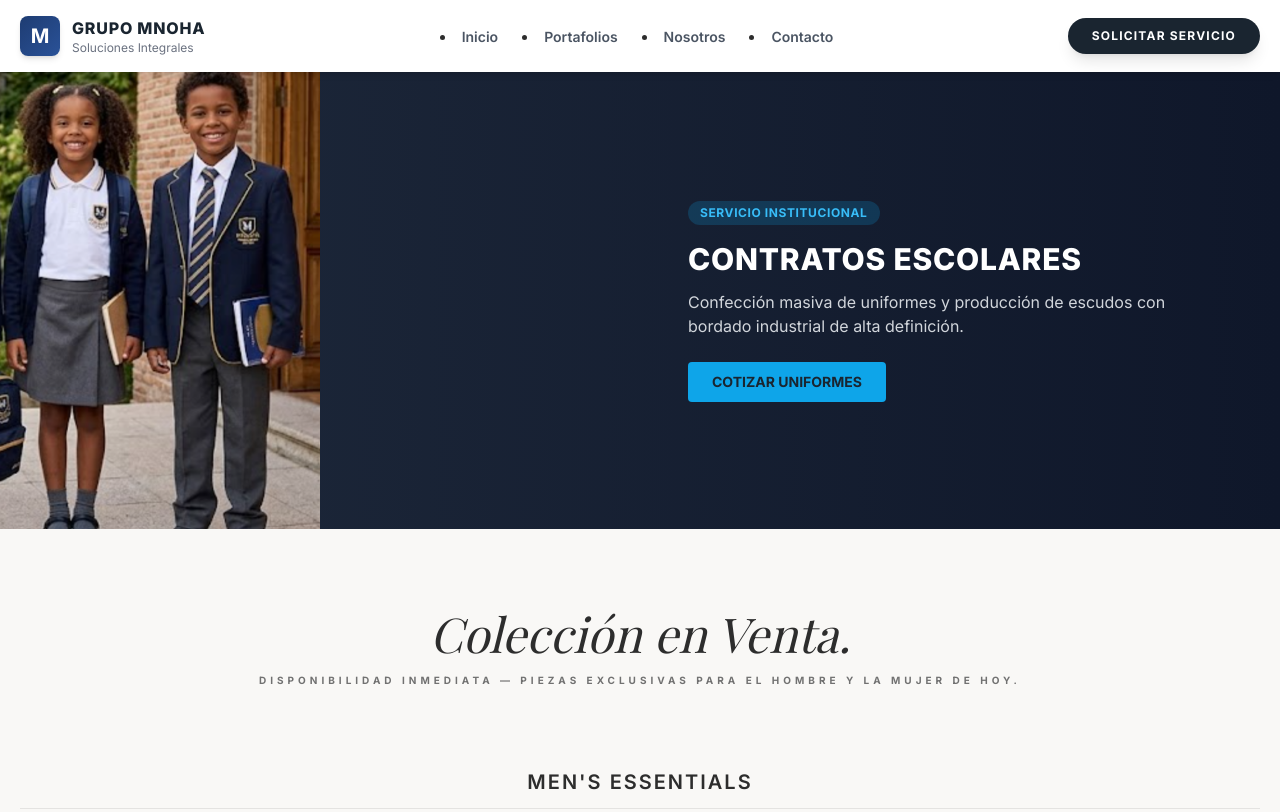
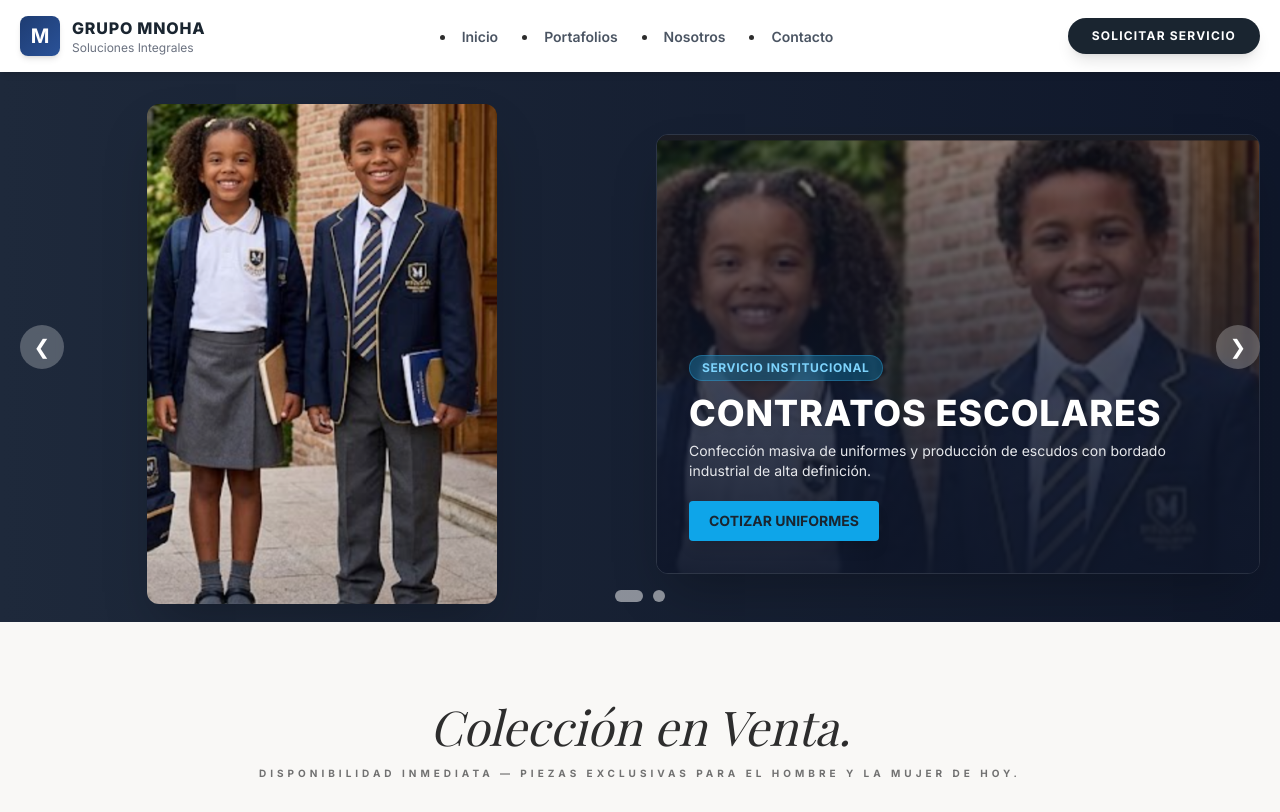
Before and after one commit to grupomnoha-lgtm/mnoha-site, a website: page sastreria.html in a window 1280 px wide. Shown: the top 812 px of the page. Drawn offline with nearby package versions, Linux system fonts and the light colour scheme; files whose address does not match are found by name; a web font is replaced by a local one.

Commit message:
Implement carousel for service banners
Added a carousel for service banners with slides for school contracts and industrial embroidery.

```diff
--- a/sastreria.html
+++ b/sastreria.html
@@ -77,23 +77,56 @@
     </header>
 
     <main>
-        <!-- Banner de Contratos Escolares & Bordados -->
-        <section class="bg-gradient-to-r from-[#1e293b] to-[#0f172a] text-white">
-            <div class="max-w-7xl mx-auto grid grid-cols-1 md:grid-cols-2 items-center min-h-[280px]">
-                <div class="flex overflow-x-auto snap-x snap-mandatory h-64 md:h-full">
-                    <!-- Las 5 imágenes de la carpeta de contratos escolares -->
-                    <img src="img/sastrería/contratos_escolares/1.png" alt="Uniforme escolar 1" class="w-full md:w-1/2 flex-shrink-0 snap-center h-full object-cover" onerror="this.style.display='none'">
-                    <img src="img/sastrería/contratos_escolares/2.png" alt="Uniforme escolar 2" class="w-full md:w-1/2 flex-shrink-0 snap-center h-full object-cover" onerror="this.style.display='none'">
-                    <img src="img/sastrería/contratos_escolares/3.png" alt="Uniforme escolar 3" class="w-full md:w-1/2 flex-shrink-0 snap-center h-full object-cover" onerror="this.style.display='none'">
-                    <img src="img/sastrería/contratos_escolares/4.png" alt="Uniforme escolar 4" class="w-full md:w-1/2 flex-shrink-0 snap-center h-full object-cover" onerror="this.style.display='none'">
-                    <img src="img/sastrería/contratos_escolares/5.png" alt="Uniforme escolar 5" class="w-full md:w-1/2 flex-shrink-0 snap-center h-full object-cover" onerror="this.style.display='none'">
+        <!-- Carrusel de Banners de Servicios -->
+        <section class="relative bg-gradient-to-r from-[#1e293b] to-[#0f172a] text-white overflow-hidden">
+            <div class="relative min-h-[600px] md:min-h-[550px]">
+                <!-- Slide 1: Contratos Escolares (1 y 1a) -->
+                <div class="sastreria-slide absolute inset-0 w-full h-full opacity-0 transition-opacity duration-700 ease-in-out">
+                    <div class="max-w-7xl mx-auto grid grid-cols-1 md:grid-cols-2 items-center gap-8 px-5 py-8 h-full">
+                        <div class="flex justify-center items-center">
+                            <img src="img/sastrería/contratos_escolares/1.jpg" alt="Uniforme escolar completo" class="max-h-[500px] w-auto object-contain rounded-xl shadow-2xl" onerror="this.src='img/sastrería/contratos_escolares/1.png'">
+                        </div>
+                        <div class="relative w-full rounded-xl overflow-hidden shadow-2xl border border-white/10 group min-h-[380px] md:min-h-[440px] flex items-end">
+                            <img src="img/sastrería/contratos_escolares/1a.png" alt="Uniformes escolares" class="absolute inset-0 w-full h-full object-cover block">
+                            <div class="absolute inset-0 bg-gradient-to-t from-[#0f172a]/95 via-[#0f172a]/75 to-[#0f172a]/40"></div>
+                            <div class="relative z-10 p-6 md:p-8 flex flex-col items-start w-full">
+                                <span class="inline-block bg-sky-500/30 backdrop-blur-md text-sky-300 text-xs font-bold uppercase tracking-wider px-3 py-1 rounded-full mb-3 border border-sky-400/30">Servicio Institucional</span>
+                                <h2 class="text-2xl md:text-4xl font-extrabold uppercase tracking-wide leading-tight mb-2 drop-shadow-md">CONTRATOS ESCOLARES</h2>
+                                <p class="text-gray-200 text-xs md:text-sm mb-5 max-w-lg font-medium drop-shadow-sm">Confección masiva de uniformes y producción de escudos con bordado industrial de alta definición.</p>
+                                <a href="https://wa.me/240555267985?text=Hola,%20quisiera%20cotizar%20uniformes%20escolares" target="_blank" class="inline-block bg-sky-500 text-brand-dark px-5 py-2.5 rounded font-bold text-xs md:text-sm hover:bg-sky-400 transition-colors shadow-lg">COTIZAR UNIFORMES</a>
+                            </div>
+                        </div>
+                    </div>
                 </div>
-                <div class="p-10 md:p-12">
-                    <span class="inline-block bg-sky-500/20 text-sky-400 text-xs font-bold uppercase tracking-wider px-3 py-1 rounded-full mb-4">Servicio Institucional</span>
-                    <h2 class="text-3xl font-extrabold uppercase tracking-wide leading-tight mb-3">Contratos Escolares</h2>
-                    <p class="text-gray-300 mb-6">Confección masiva de uniformes y producción de escudos con bordado industrial de alta definición.</p>
-                    <a href="https://wa.me/240555267985?text=Hola,%20quisiera%20cotizar%20uniformes%20escolares" target="_blank" class="inline-block bg-sky-500 text-brand-dark px-6 py-2.5 rounded font-bold text-sm hover:bg-sky-400 transition-colors">COTIZAR UNIFORMES</a>
+
+                <!-- Slide 2: Bordado Industrial (2 y 2a) -->
+                <div class="sastreria-slide absolute inset-0 w-full h-full opacity-0 transition-opacity duration-700 ease-in-out">
+                    <div class="max-w-7xl mx-auto grid grid-cols-1 md:grid-cols-2 items-center gap-8 px-5 py-8 h-full">
+                        <div class="relative w-full rounded-xl overflow-hidden shadow-2xl border border-white/10 group min-h-[380px] md:min-h-[440px] flex items-end order-last md:order-first">
+                            <img src="img/sastrería/contratos_escolares/2a.png" alt="Detalle de bordado" class="absolute inset-0 w-full h-full object-cover block">
+                            <div class="absolute inset-0 bg-gradient-to-t from-[#0f172a]/95 via-[#0f172a]/75 to-[#0f172a]/40"></div>
+                            <div class="relative z-10 p-6 md:p-8 flex flex-col items-start w-full">
+                                <span class="inline-block bg-amber-500/30 backdrop-blur-md text-amber-300 text-xs font-bold uppercase tracking-wider px-3 py-1 rounded-full mb-3 border border-amber-400/30">Diseño y Producción</span>
+                                <h2 class="text-2xl md:text-4xl font-extrabold uppercase tracking-wide leading-tight mb-2 drop-shadow-md">BORDADO INDUSTRIAL</h2>
+                                <p class="text-gray-200 text-xs md:text-sm mb-5 max-w-lg font-medium drop-shadow-sm">Digitalizamos y producimos escudos institucionales con la más alta fidelidad y durabilidad para todo tipo de prendas.</p>
+                                <a href="https://wa.me/240555267985?text=Hola,%20quisiera%20cotizar%20bordados%20industriales" target="_blank" class="inline-block bg-amber-500 text-brand-dark px-5 py-2.5 rounded font-bold text-xs md:text-sm hover:bg-amber-400 transition-colors shadow-lg">COTIZAR BORDADOS</a>
+                            </div>
+                        </div>
+                        <div class="flex justify-center items-center">
+                            <img src="img/sastrería/contratos_escolares/2.png" alt="Catálogo de uniforme escolar" class="max-h-[500px] w-auto object-contain rounded-xl shadow-2xl">
+                        </div>
+                    </div>
                 </div>
+            </div>
+
+            <!-- Navigation Arrows -->
+            <button class="slider-btn absolute top-1/2 -translate-y-1/2 left-5 bg-white/25 text-white border-none w-11 h-11 rounded-full cursor-pointer text-xl flex items-center justify-center backdrop-blur-sm hover:bg-white/50 transition-colors z-20" onclick="moveSlide(-1)">&#10094;</button>
+            <button class="slider-btn absolute top-1/2 -translate-y-1/2 right-5 bg-white/25 text-white border-none w-11 h-11 rounded-full cursor-pointer text-xl flex items-center justify-center backdrop-blur-sm hover:bg-white/50 transition-colors z-20" onclick="moveSlide(1)">&#10095;</button>
+
+            <!-- Pagination Dots -->
+            <div class="dots-container absolute bottom-5 left-1/2 -translate-x-1/2 flex gap-2.5 z-20">
+                <span class="sastreria-dot w-3 h-3 bg-white/50 rounded-full cursor-pointer transition-all duration-300" onclick="currentSlide(0)"></span>
+                <span class="sastreria-dot w-3 h-3 bg-white/50 rounded-full cursor-pointer transition-all duration-300" onclick="currentSlide(1)"></span>
             </div>
         </section>
 
@@ -211,5 +244,36 @@
         });
     </script>
 
+    <!-- Slider JavaScript -->
+    <script>
+        let slideIndex = 0;
+        const slides = document.querySelectorAll('.sastreria-slide');
+        const dots = document.querySelectorAll('.sastreria-dot');
+        let slideTimer;
+
+        function showSlide(index) {
+            if (index >= slides.length) slideIndex = 0;
+            else if (index < 0) slideIndex = slides.length - 1;
+            else slideIndex = index;
+
+            slides.forEach(slide => slide.classList.remove('opacity-100'));
+            dots.forEach(dot => dot.classList.remove('w-7', 'bg-white', 'rounded-lg'));
+
+            slides[slideIndex].classList.add('opacity-100');
+            dots[slideIndex].classList.add('w-7', 'bg-white', 'rounded-lg');
+
+            resetTimer();
+        }
+
+        function moveSlide(step) { showSlide(slideIndex + step); }
+        function currentSlide(index) { showSlide(index); }
+
+        function resetTimer() {
+            clearInterval(slideTimer);
+            slideTimer = setInterval(() => { moveSlide(1); }, 6000);
+        }
+        showSlide(0); // Iniciar el carrusel
+    </script>
+
 </body>
 </html>
```
